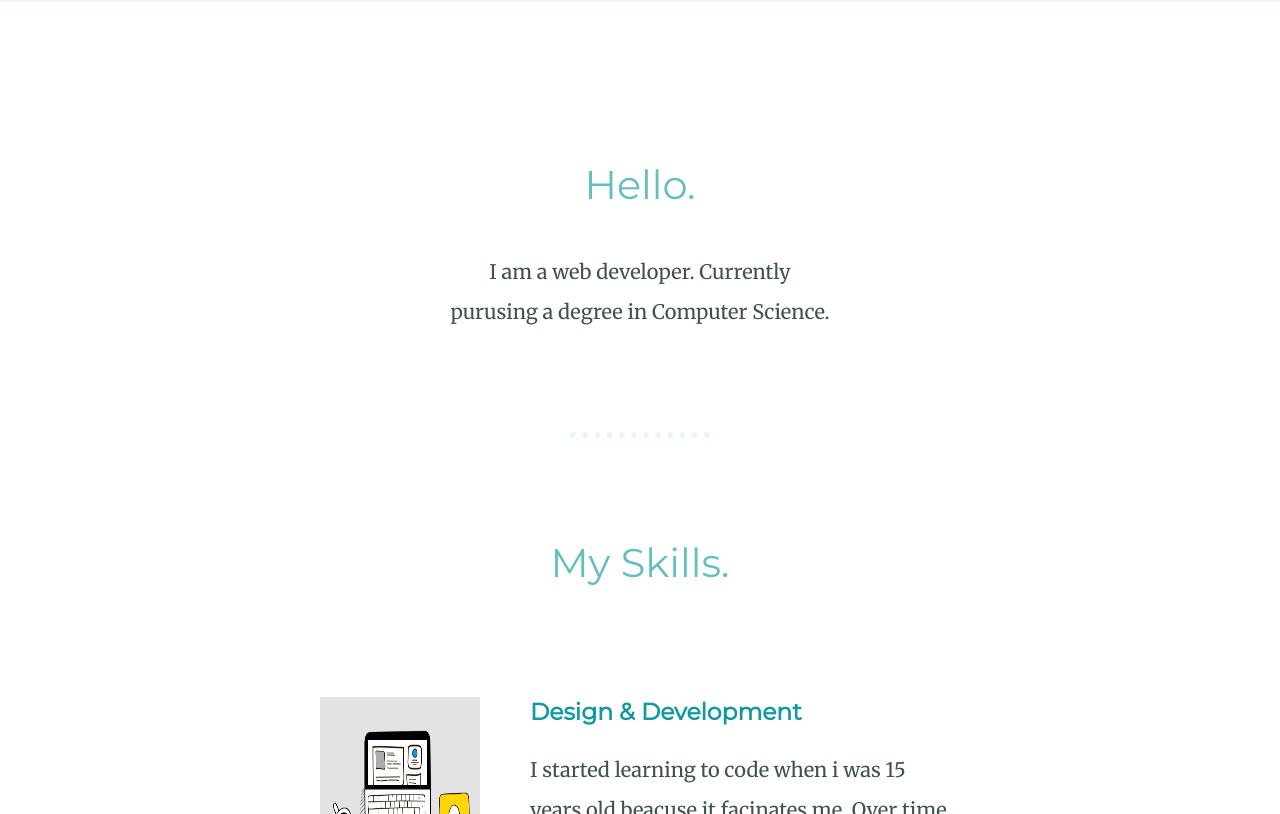
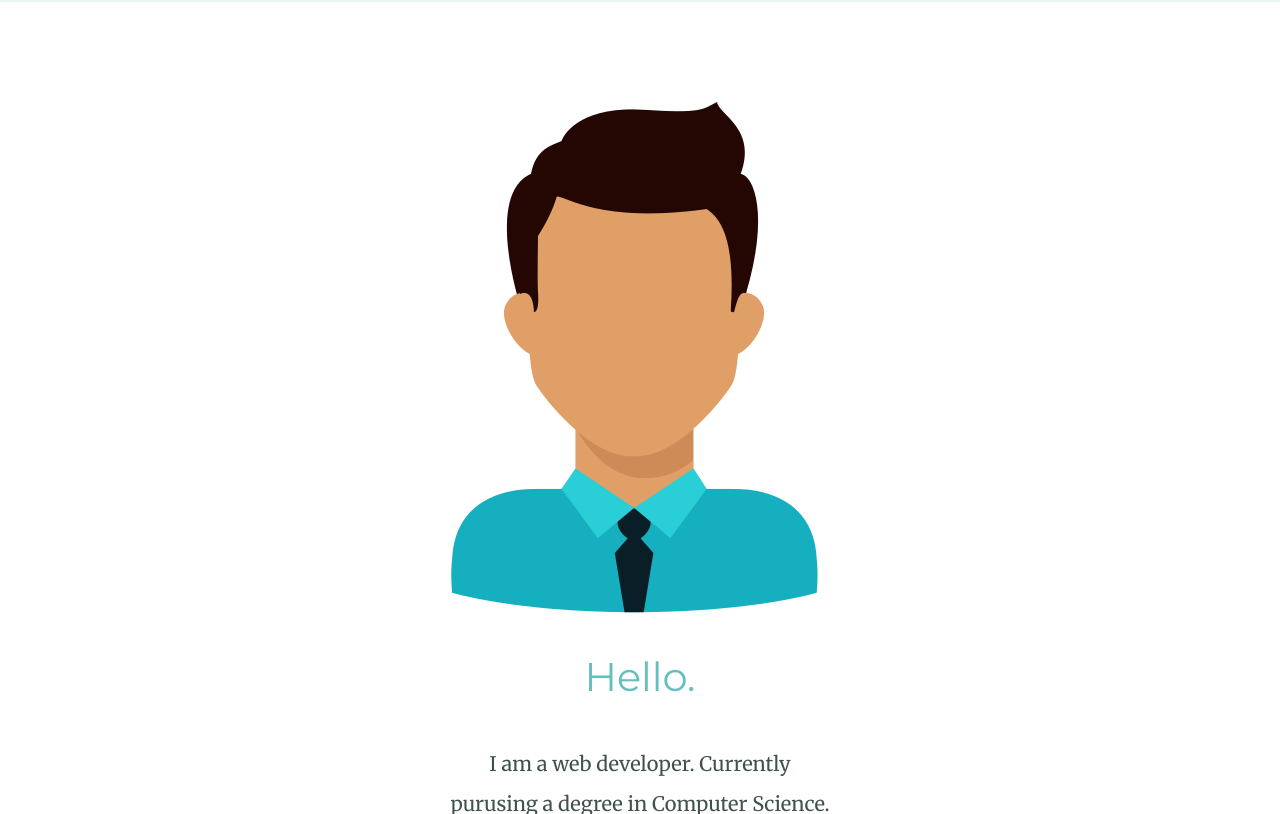
Before and after one commit to Pranavnk15/CV, a plain HTML site: page index.html in a window 1280 px wide. Shown: the part 748-1562 px from the top of the page. Drawn offline with Linux system fonts and the light colour scheme.

Commit message:
Update index.html

```diff
--- a/index.html
+++ b/index.html
@@ -22,7 +22,7 @@
   </div>
   <div class="middle-container">
     <div class="profile">
-      <img src="images/man.png" alt="">
+      <img src="man.png" alt="">
       <h2>Hello.</h2>
       <p class="intro">I am a web developer. Currently purusing a degree in Computer Science.</p>
     </div>
```
